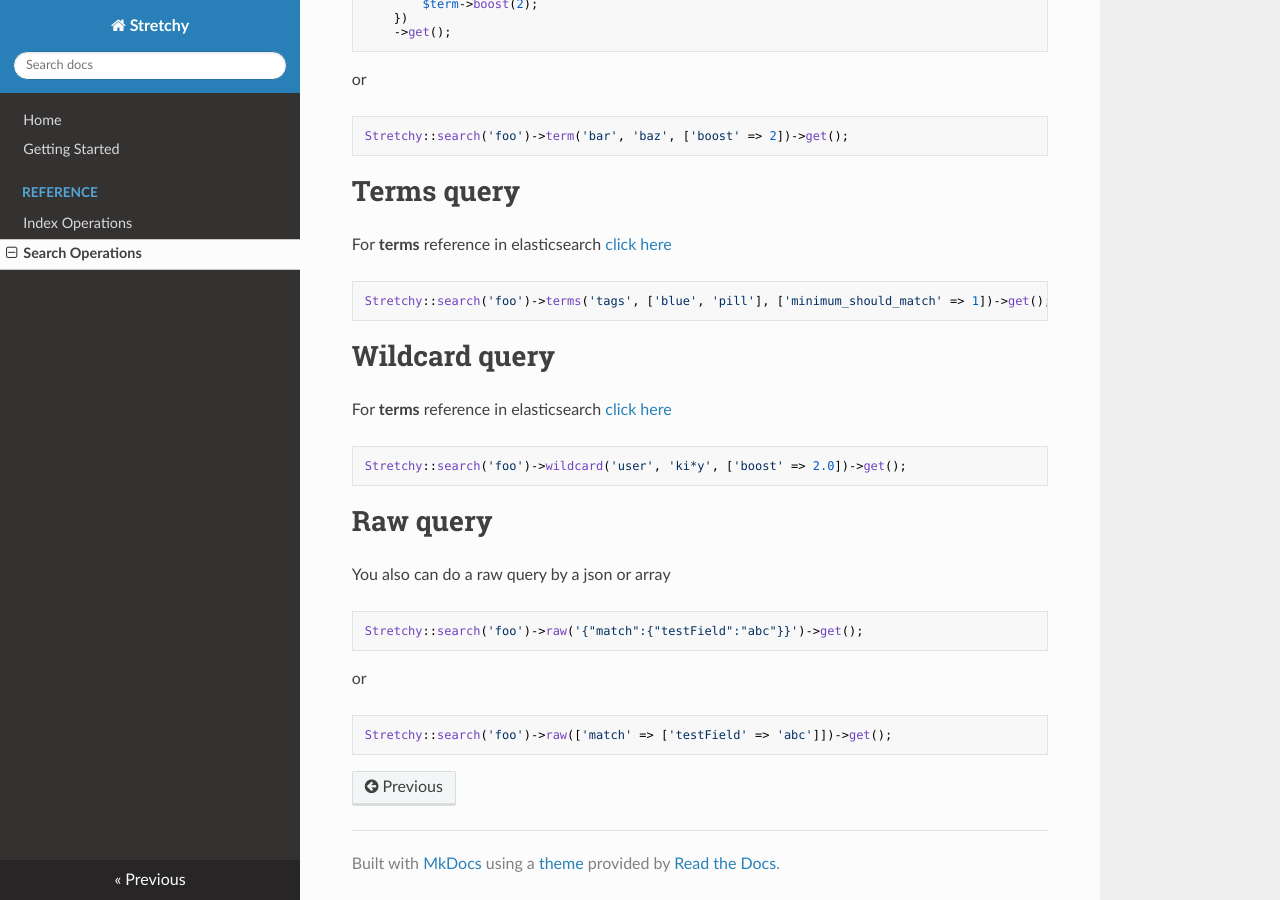
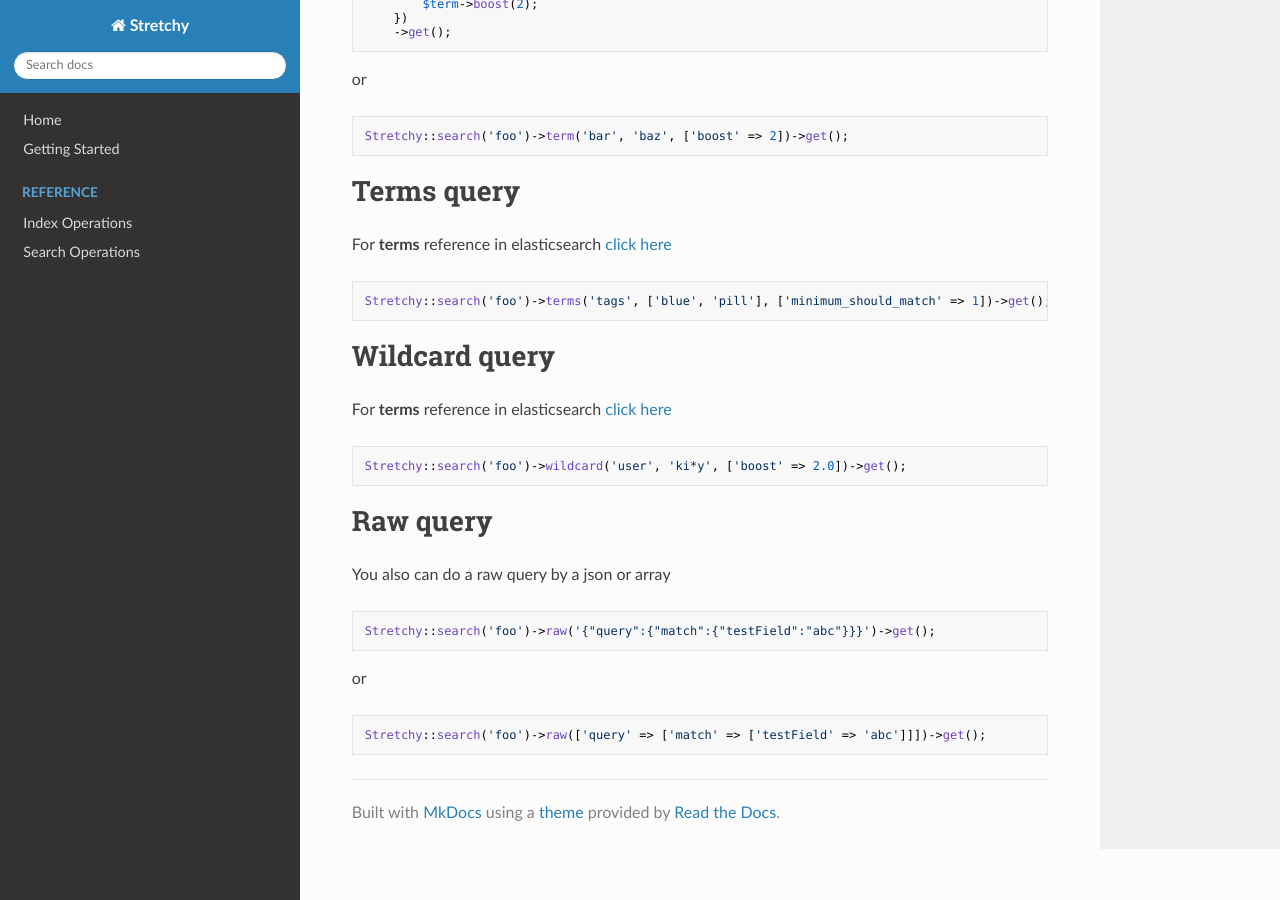
Before and after one commit to ErickTamayo/Stretchy, an MkDocs documentation site: the page built from docs/reference/query_DSL.md, in a window 1280 px wide and 900 px high, scrolled down 8682 px. Built offline with MkDocs 1.6.1, drawn with Linux system fonts in a browser that asks for light colours; nearby versions of some CDN libraries; old or Windows-style settings are respelled for this version of MkDocs; some of the changed text lies outside the part shown.

Commit message:
updated docs

````diff
--- a/docs/reference/search_operations.md
+++ b/docs/reference/query_DSL.md
@@ -525,11 +525,11 @@ Stretchy::search('foo')->wildcard('user', 'ki*y', ['boost' => 2.0])->get();
 You also can do a raw query by a json or array
 
 ```php
-Stretchy::search('foo')->raw('{"match":{"testField":"abc"}}')->get();
+Stretchy::search('foo')->raw('{"query":{"match":{"testField":"abc"}}}')->get();
 ```
 
 or
 
 ```php
-Stretchy::search('foo')->raw(['match' => ['testField' => 'abc']])->get();
+Stretchy::search('foo')->raw(['query' => ['match' => ['testField' => 'abc']]])->get();
 ```
````
Also changed, not shown: README.MD (+2 -10 lines), 2 other files.
